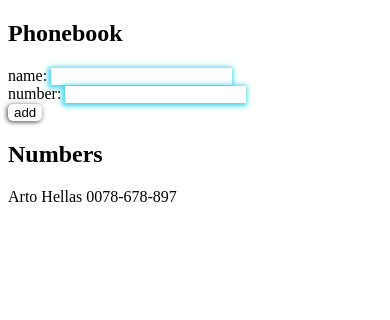
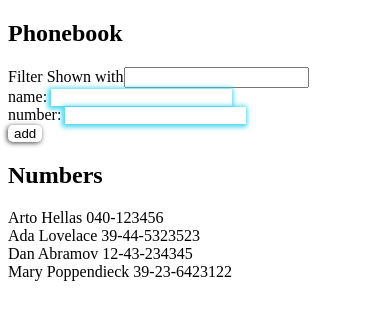
Before and after one commit to satyasonu/full-stack-open, a React (Vite) app in the folder part2/phonebook/: page / in a window 390 px wide. Shown: the top 320 px of the page. Built offline with nearby package versions, Linux system fonts and the light colour scheme.

Commit message:
2.9*: The Phonebook Step4 completed

```diff
--- a/part2/phonebook/src/App.jsx
+++ b/part2/phonebook/src/App.jsx
@@ -1,50 +1,106 @@
-import { useState } from 'react'
+import { useState } from "react";
 
 const App = () => {
   const [persons, setPersons] = useState([
-    { name: 'Arto Hellas', phNo: '0078-678-897' }
-  ])
-  const [newName, setNewName] = useState('')
-  const [newNum, setNewNum] = useState('')
+    { name: "Arto Hellas", number: "040-123456", id: 1 },
+    { name: "Ada Lovelace", number: "39-44-5323523", id: 2 },
+    { name: "Dan Abramov", number: "12-43-234345", id: 3 },
+    { name: "Mary Poppendieck", number: "39-23-6423122", id: 4 },
+  ]);
+  const [newName, setNewName] = useState("");
+  const [newNum, setNewNum] = useState("");
+  const [search, setSearch] = useState("");
+  const [filterPerson, setFilterPersons] = useState([]);
 
   const handlesubmit = (event) => {
-      event.preventDefault();
-      const formData = new FormData(event.target);
-      const inputValue = formData.get('inputName');
-      const numValue = formData.get('inputNum');
-      const isExist = persons.find(x => x.name === inputValue) ? true : false;
-      if(isExist){
-        alert(`${inputValue} already exists`)
-      }else{
-        const newPersons = [...persons]
-        setPersons([...newPersons, { name: inputValue, phNo: numValue }]);
-        setNewName('')
-        setNewNum('')
-      }
+    event.preventDefault();
+    const formData = new FormData(event.target);
+    const inputValue = formData.get("inputName");
+    const numValue = formData.get("inputNum");
+    const isExist = persons.find((x) => x.name === inputValue) ? true : false;
+    if (isExist) {
+      alert(`${inputValue} already exists`);
+    } else {
+      const newPersons = [...persons];
+      setPersons([...newPersons, { name: inputValue, number: numValue }]);
+      setNewName("");
+      setNewNum("");
+    }
+  };
 
-  }
-
+  const handlesearch = (e) => {
+    setSearch(e.target.value);
+    const filteredPersons = persons.filter((p) =>
+      p.name.toLowerCase().includes(e.target.value.toLowerCase())
+    );
+    setFilterPersons(filteredPersons);
+  };
 
   return (
     <div>
       <h2>Phonebook</h2>
+      <div>
+        Filter Shown with
+        <input type="text" value={search} onChange={handlesearch} />
+        {search &&
+          filterPerson.map((person) => {
+            return (
+              <li key={person.id}>
+                {person.name} {person.number}
+              </li>
+            );
+          })}
+      </div>
       <form onSubmit={handlesubmit}>
         <div>
-          name: <input type='text' value={newName} onChange={(e) => setNewName(e.target.value)} name="inputName" style={{ boxShadow: '-1px 1px 5px 2px rgba(66,214,237,1)', border: 'none'}} /><br/>
-          number: <input type='text' value={newNum} onChange={(e) => setNewNum(e.target.value)} name="inputNum" style={{ boxShadow: '-1px 1px 5px 2px rgba(66,214,237,1)', border: 'none'}} />
+          name:{" "}
+          <input
+            type="text"
+            value={newName}
+            onChange={(e) => setNewName(e.target.value)}
+            name="inputName"
+            style={{
+              boxShadow: "-1px 1px 5px 2px rgba(66,214,237,1)",
+              border: "none",
+            }}
+          />
+          <br />
+          number:{" "}
+          <input
+            type="text"
+            value={newNum}
+            onChange={(e) => setNewNum(e.target.value)}
+            name="inputNum"
+            style={{
+              boxShadow: "-1px 1px 5px 2px rgba(66,214,237,1)",
+              border: "none",
+            }}
+          />
         </div>
         <div>
-          <button style={{ backgroundColor: 'white', border: 'none', borderRadius: '5px', boxShadow: '-1px 1px 5px 0px rgba(0,0,0,0.75)' }} type="submit">add</button>
+          <button
+            style={{
+              backgroundColor: "white",
+              border: "none",
+              borderRadius: "5px",
+              boxShadow: "-1px 1px 5px 0px rgba(0,0,0,0.75)",
+            }}
+            type="submit"
+          >
+            add
+          </button>
         </div>
       </form>
       <h2>Numbers</h2>
       {persons.map((person) => {
-        return(
-          <p style={{ margin: 0, padding: 0}} key={person.name}>{person.name} {person.phNo}</p>
-        )
+        return (
+          <p style={{ margin: 0, padding: 0 }} key={person.name}>
+            {person.name} {person.number}
+          </p>
+        );
       })}
     </div>
-  )
-}
+  );
+};
 
-export default App
+export default App;
```
